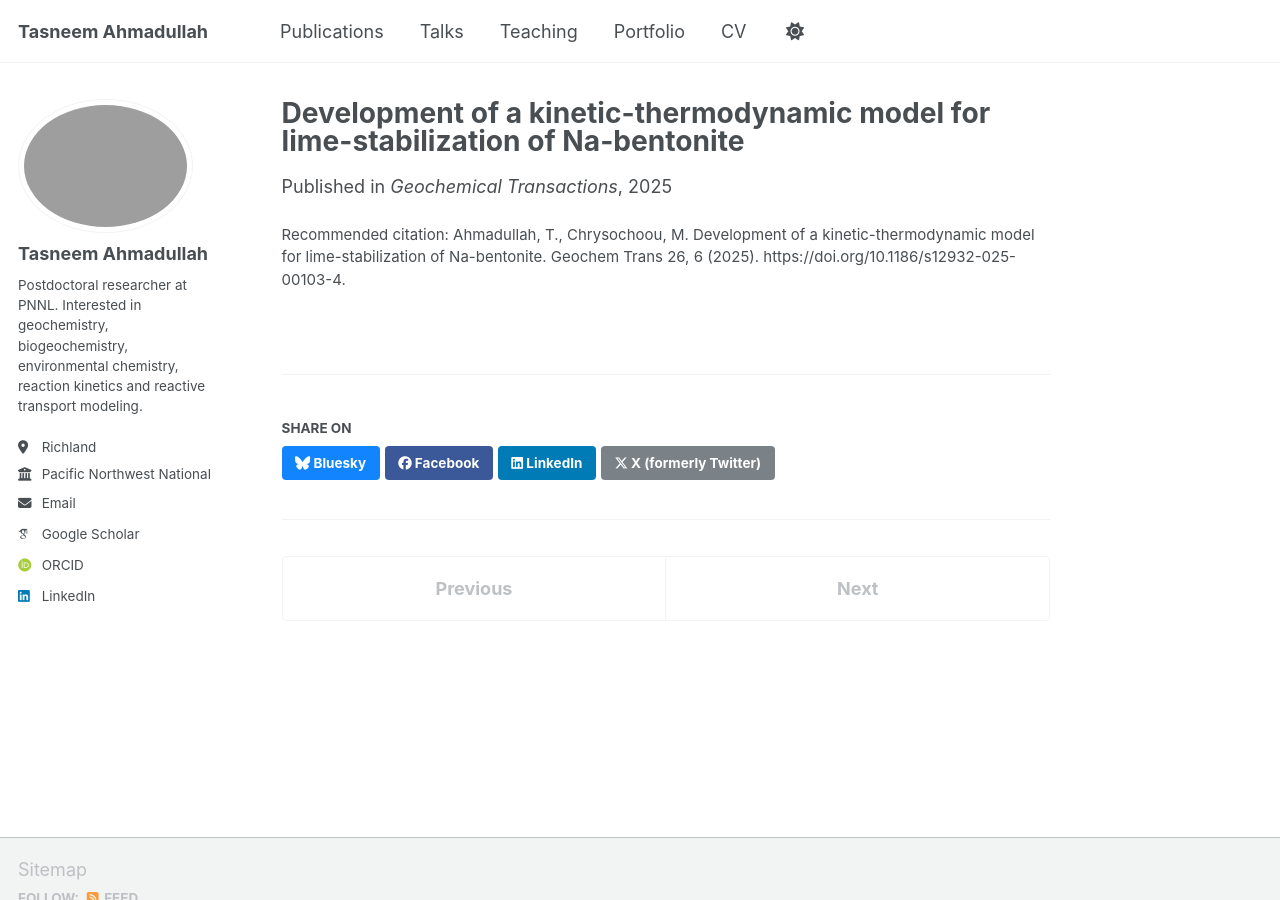
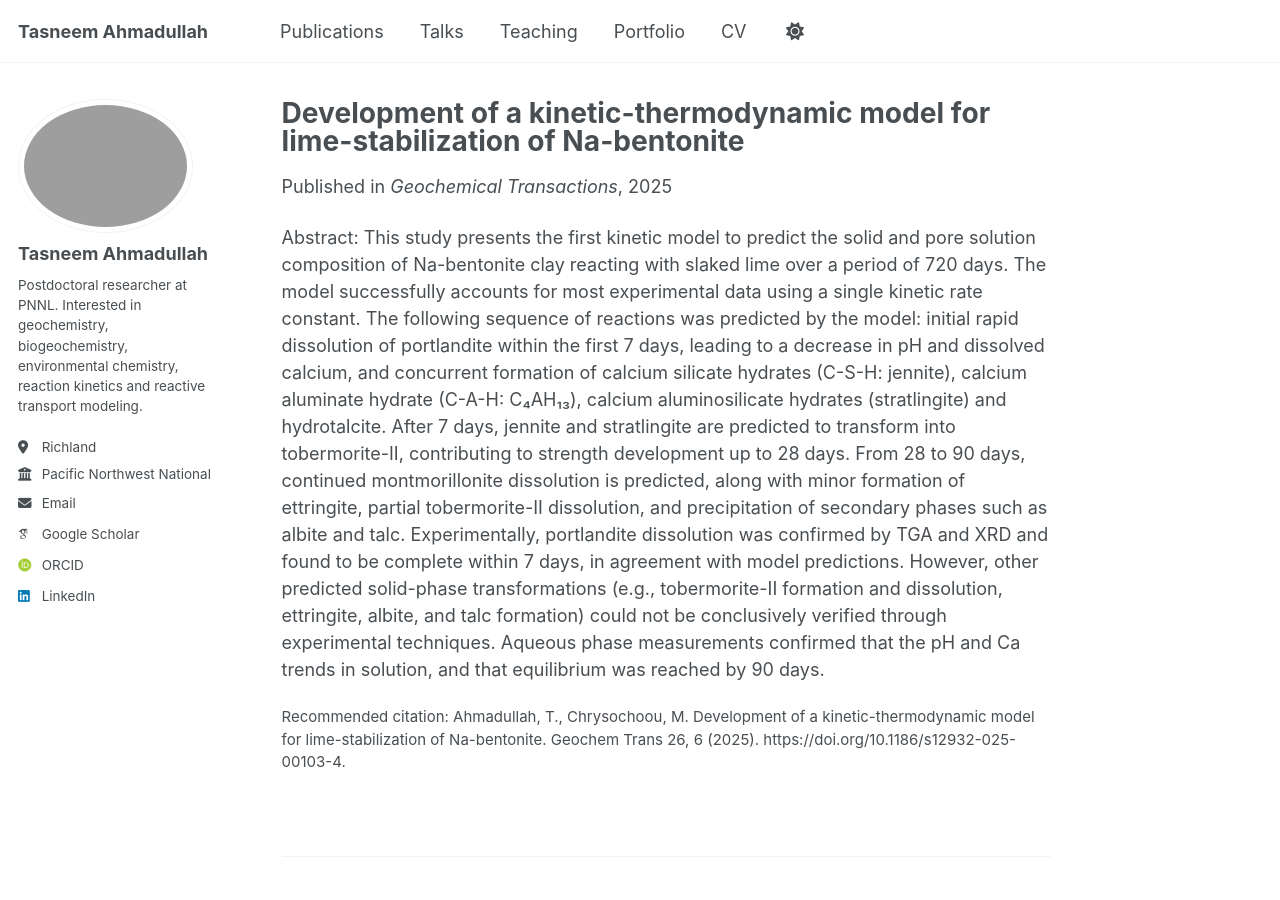
Before and after one commit to tasneemAhmadullah/tasneemahmadullah.github.io, a Jekyll site: the page built from _publications/2025-07-30-bentonite.md, in a window 1280 px wide and 900 px high. Built offline with Jekyll 4.4.1, drawn with Linux system fonts in a browser that asks for light colours; some web fonts are replaced; a script that is not in the unit is left out.

Commit message:
Update 2025-07-30-bentonite.md

```diff
--- a/_publications/2025-07-30-bentonite.md
+++ b/_publications/2025-07-30-bentonite.md
@@ -2,7 +2,10 @@
 title: "Development of a kinetic-thermodynamic model for lime-stabilization of Na-bentonite"
 collection: publications
 category: manuscripts
-permalink: https://link.springer.com/article/10.1186/s12932-025-00103-4
+excerpt: "This study presents the first kinetic model to predict the solid and pore solution composition of Na-bentonite clay reacting with slaked lime over a period of 720 days."
+date: 2025-7-30
+permalink: "https://link.springer.com/article/10.1186/s12932-025-00103-4"
 venue: 'Geochemical Transactions'
 citation: 'Ahmadullah, T., Chrysochoou, M. Development of a kinetic-thermodynamic model for lime-stabilization of Na-bentonite. Geochem Trans 26, 6 (2025). https://doi.org/10.1186/s12932-025-00103-4.'
 ---
+Abstract: This study presents the first kinetic model to predict the solid and pore solution composition of Na-bentonite clay reacting with slaked lime over a period of 720 days. The model successfully accounts for most experimental data using a single kinetic rate constant. The following sequence of reactions was predicted by the model: initial rapid dissolution of portlandite within the first 7 days, leading to a decrease in pH and dissolved calcium, and concurrent formation of calcium silicate hydrates (C-S-H: jennite), calcium aluminate hydrate (C-A-H: C₄AH₁₃), calcium aluminosilicate hydrates (stratlingite) and hydrotalcite. After 7 days, jennite and stratlingite are predicted to transform into tobermorite-II, contributing to strength development up to 28 days. From 28 to 90 days, continued montmorillonite dissolution is predicted, along with minor formation of ettringite, partial tobermorite-II dissolution, and precipitation of secondary phases such as albite and talc. Experimentally, portlandite dissolution was confirmed by TGA and XRD and found to be complete within 7 days, in agreement with model predictions. However, other predicted solid-phase transformations (e.g., tobermorite-II formation and dissolution, ettringite, albite, and talc formation) could not be conclusively verified through experimental techniques. Aqueous phase measurements confirmed that the pH and Ca trends in solution, and that equilibrium was reached by 90 days.
```
